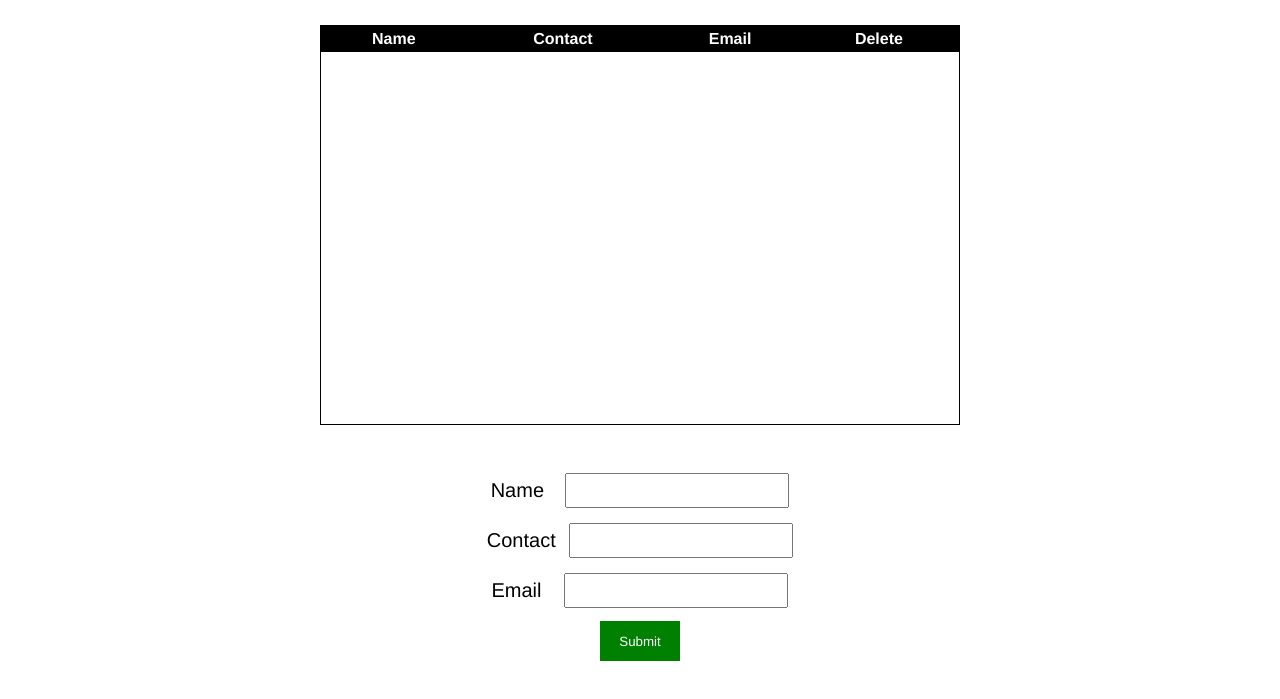
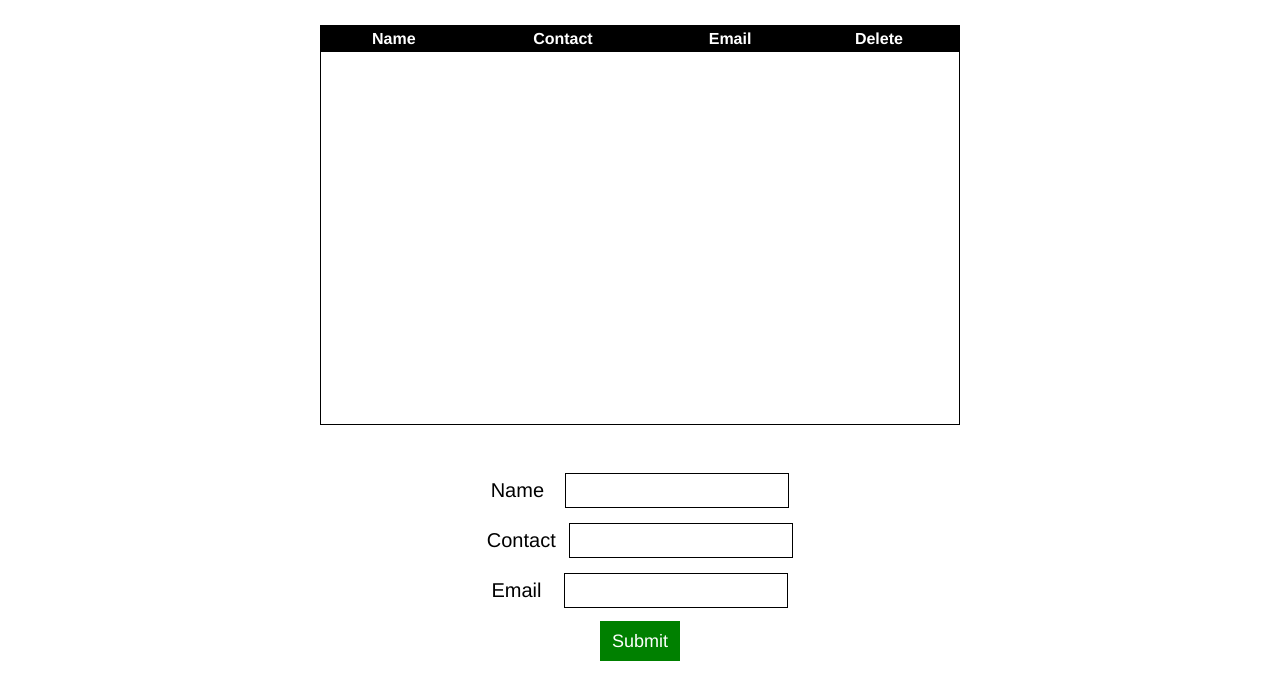
Before and after one commit to Adic999/localStorage_table, a plain HTML site: page index.html in a window 1280 px wide. Shown: the part 55-754 px from the top of the page. Drawn offline with Linux system fonts and the light colour scheme.

Commit message:
added input border and changed submit button font size

```diff
--- a/style.css
+++ b/style.css
@@ -52,6 +52,7 @@ tbody>:nth-child(odd){
 #name, #contact, #email {
     width: 70%;
     height: 70%;
+    border: 1px solid black;
 }
 .submit-btn{
     margin-top: 2%;
@@ -62,6 +63,7 @@ tbody>:nth-child(odd){
     color: white;
     position: relative;
     left: 37.5%;
+    font-size: large;
 }
 
 .form > div{
```
